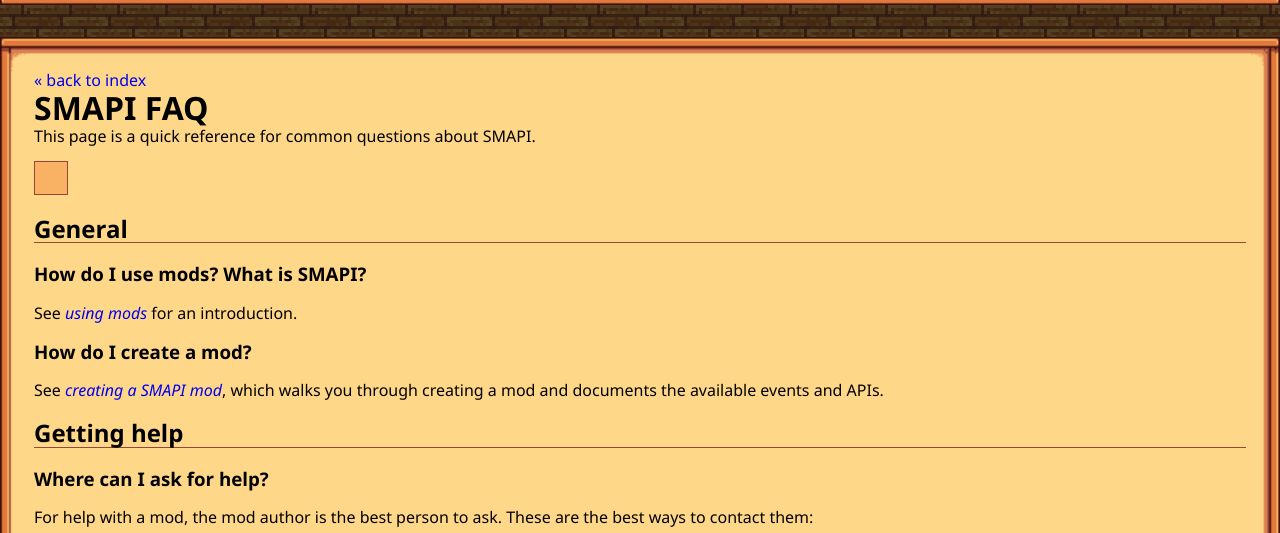
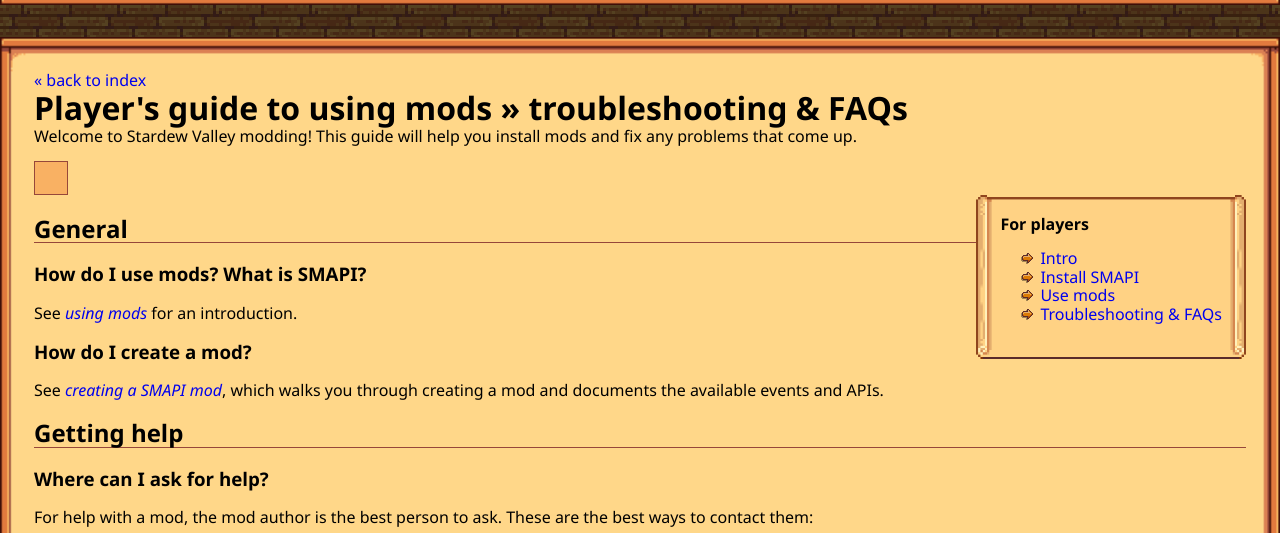
Before and after one commit to Pathoschild/canimod.github.io, a Jekyll site: the page built from for-players/faqs.md, in a window 1280 px wide and 900 px high, cut to the strip 367-900 px from the top of the window. Built offline with Jekyll 4.4.1, drawn with Linux system fonts in a browser that asks for light colours; nearby versions of some CDN libraries.

Commit message:
split using-SMAPI-mods guide into three pages

```diff
--- a/for-players/faq.md
+++ b/for-players/faqs.md
@@ -1,12 +1,24 @@
 ---
 layout: default
-title: SMAPI FAQ
-intro: This page is a quick reference for common questions about SMAPI.
-permalink: /for-players/faq
+title: Player's guide to using mods » troubleshooting & FAQs
+intro: >
+   Welcome to Stardew Valley modding! This guide will help you install mods and
+   fix any problems that come up.
+permalink: /for-players/faqs
 redirect_from:
     - /guides/asking-for-help
     - /guides/smapi-faq
 ---
+
+<div class="scroll-box" style="float: right;">
+<strong>For players</strong>
+<ul>
+   <li><a href="/for-players/intro">Intro</a></li>
+   <li><a href="/for-players/install-smapi">Install SMAPI</a></li>
+   <li><a href="/for-players/install-smapi">Use mods</a></li>
+   <li><a href="/for-players/faqs">Troubleshooting & FAQs</a></li>
+</ul>
+</div>
 
 ## General
 
```
Also changed, not shown: for-players/install-smapi.md (added, +88 -0 lines), for-players/intro.md (added, +56 -0 lines), for-players/use-mods.md (added, +77 -0 lines), for-players/using-mods.md (deleted, +0 -174 lines).
